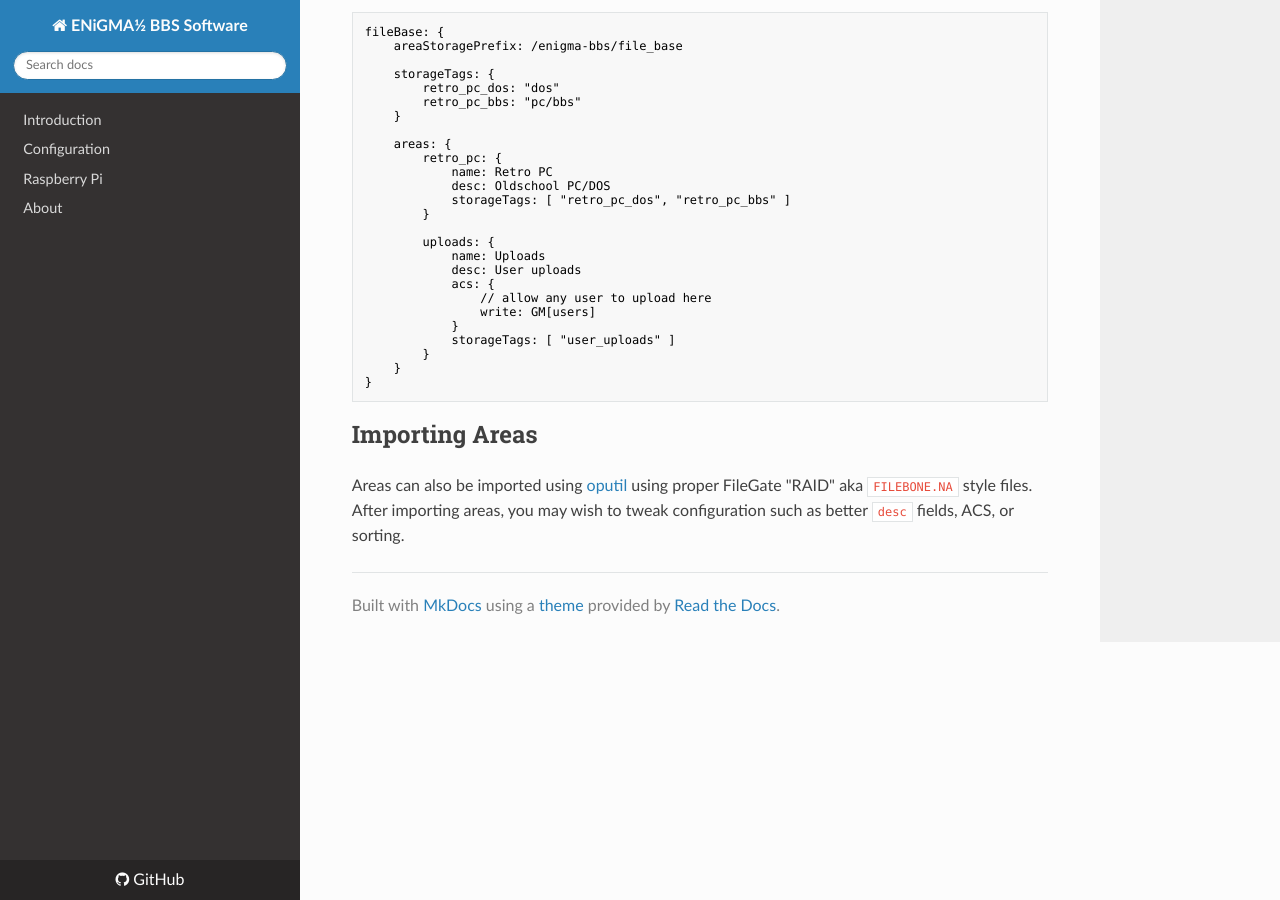
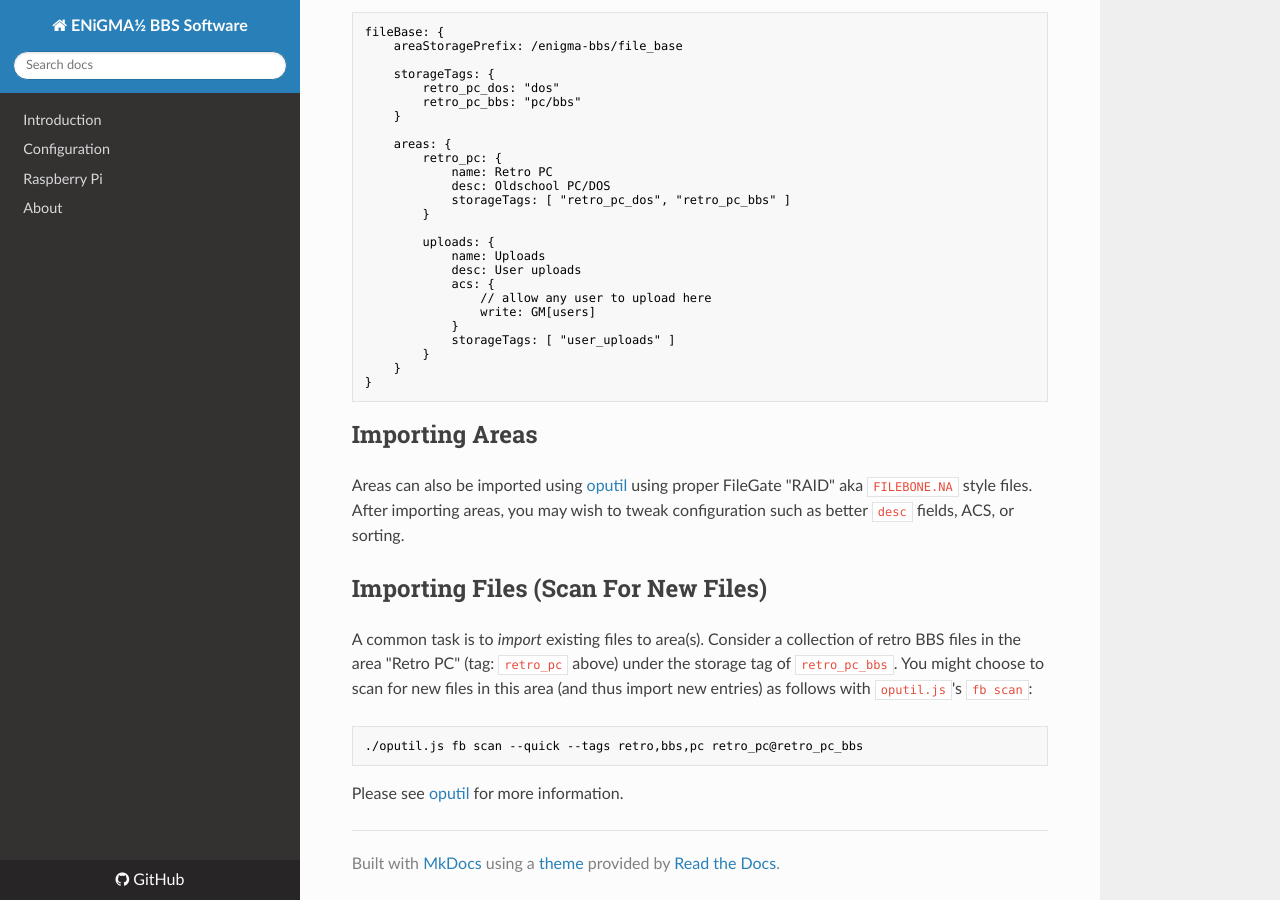
Before and after one commit to NuSkooler/enigma-bbs, an MkDocs documentation site: the page built from docs/filebase/first-file-area.md, in a window 1280 px wide and 900 px high, scrolled down 1532 px. Built offline with MkDocs 1.6.1, drawn with Linux system fonts in a browser that asks for light colours; nearby versions of some CDN libraries; old or Windows-style settings are respelled for this version of MkDocs.

Commit message:
More info on fb scan

````diff
--- a/docs/filebase/first-file-area.md
+++ b/docs/filebase/first-file-area.md
@@ -84,3 +84,12 @@ fileBase: {
 
 ## Importing Areas
 Areas can also be imported using [oputil](/docs/admin/oputil.md) using proper FileGate "RAID" aka `FILEBONE.NA` style files. After importing areas, you may wish to tweak configuration such as better `desc` fields, ACS, or sorting.
+
+## Importing Files (Scan For New Files)
+A common task is to *import* existing files to area(s). Consider a collection of retro BBS files in the area "Retro PC" (tag: `retro_pc` above) under the storage tag of `retro_pc_bbs`. You might choose to scan for new files in this area (and thus import new entries) as follows with `oputil.js`'s `fb scan`:
+
+```bash
+./oputil.js fb scan --quick --tags retro,bbs,pc retro_pc@retro_pc_bbs
+```
+
+Please see [oputil](/docs/admin/oputil.md) for more information.
````
